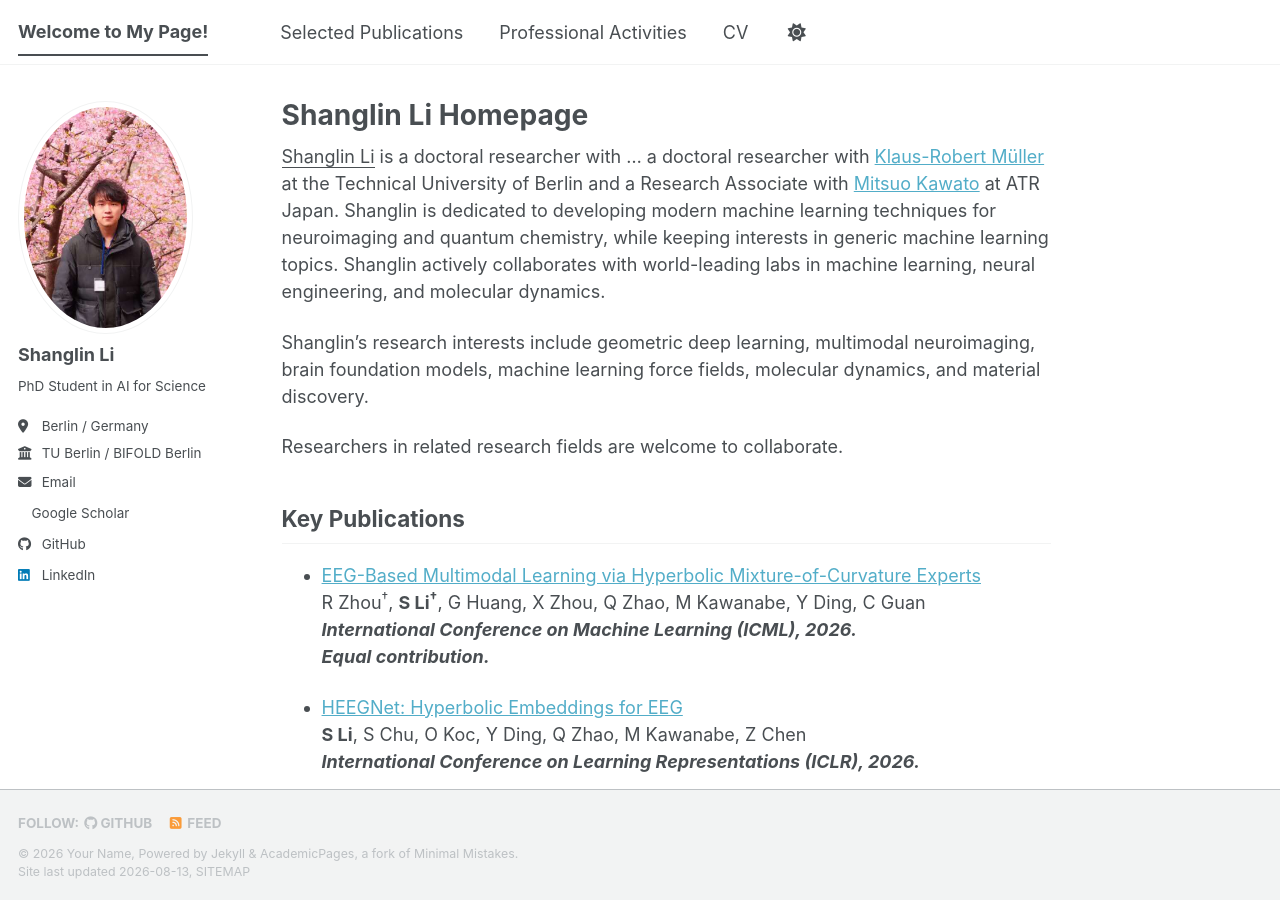
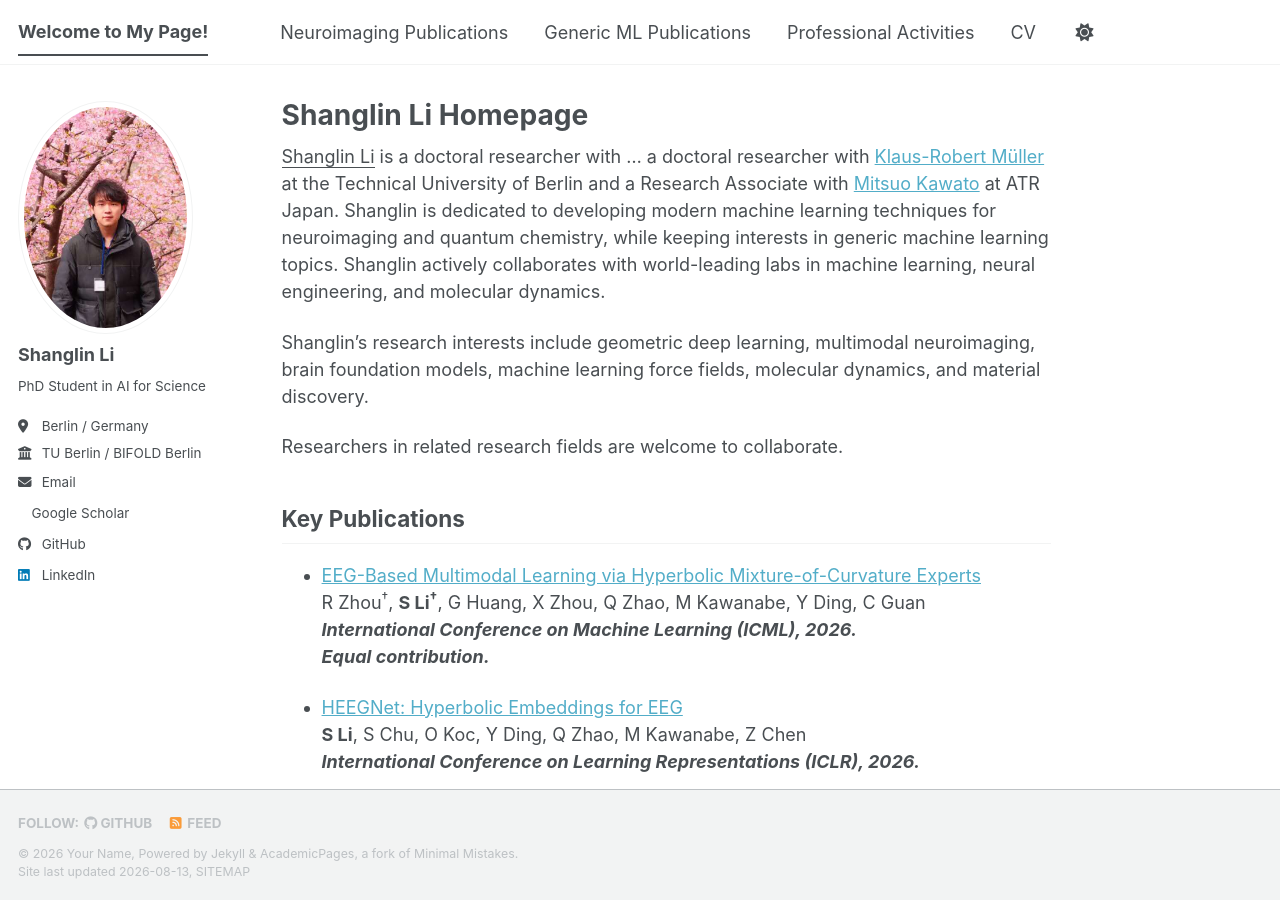
Before and after one commit to fightlesliefigt/fightlesliefigt.github.io, a Jekyll site: the page built from _pages/about.md, in a window 1280 px wide and 900 px high. Built offline with Jekyll 4.4.1, drawn with Linux system fonts in a browser that asks for light colours; a style sheet for code colours, icons or effects is not loaded.

Commit message:
Update navigation.yml

```diff
--- a/_data/navigation.yml
+++ b/_data/navigation.yml
@@ -8,10 +8,11 @@
 #      Markdown formatted page while the second is generated using JSON.
 
 main:
-  - title: "Selected Publications"
+  - title: "Neuroimaging Publications"
     url: /publications/
 
-
+  - title: "Generic ML Publications"
+    url: /talks/
 
   - title: "Professional Activities"
     url: /portfolio/
```
